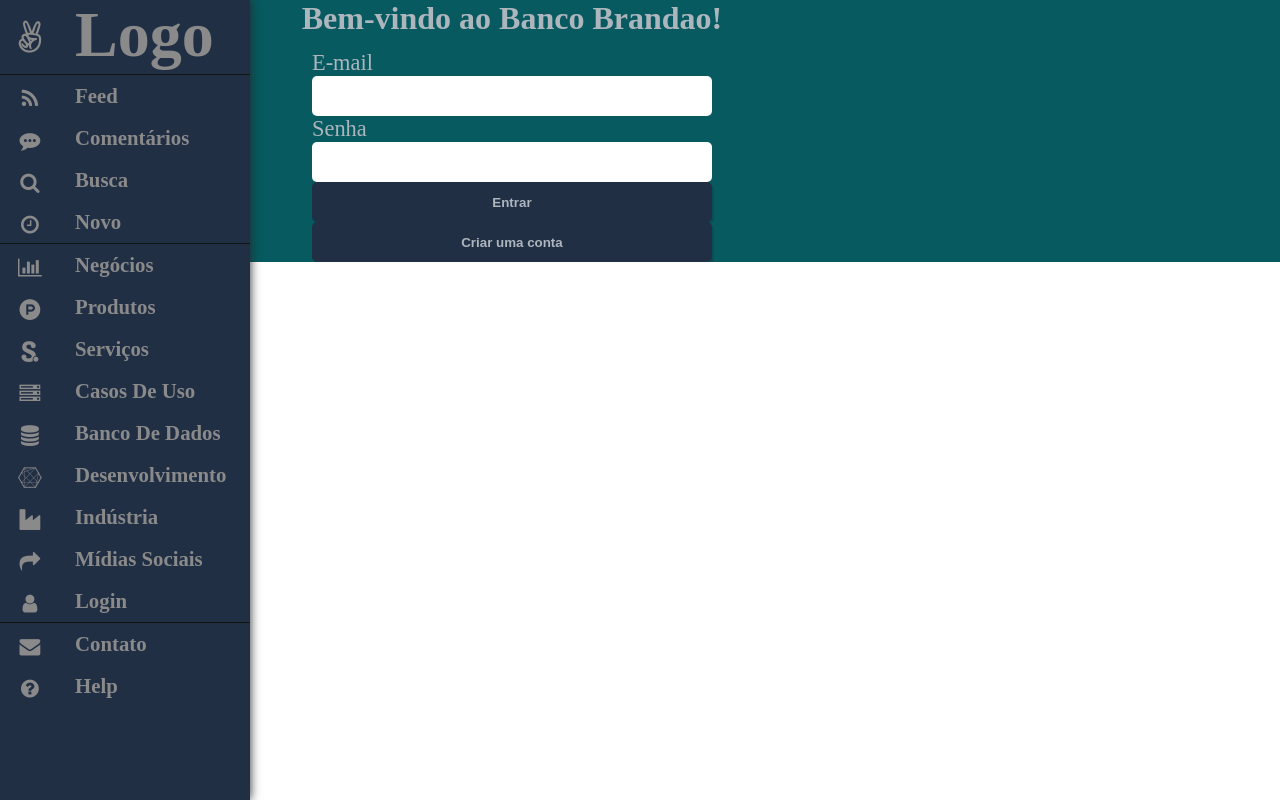
After one commit to MatheusBrandao525/Projeto-BancoBrando, a PHP site: page /menulateral.php in a window 1280 px wide. The commit adds this page. Run offline with PHP 8.4, Linux system fonts and the light colour scheme.

Commit message:
alterações

```diff
--- a/assets/css/min.css
+++ b/assets/css/min.css
@@ -4,6 +4,13 @@
     box-sizing: border-box;
 }
 
+body, html{
+    overflow-x: hidden;
+}
+
+.clear{
+    clear: both;
+}
 
 /*
     Variaveis pré-definidas
@@ -64,6 +71,7 @@
 
     .titulo{
         font-size: 2rem;
+        color:#adb5bd;
     }
 
     .txtcentro{
@@ -86,8 +94,20 @@
         align-items: center;
     }
 
+    .minipad{
+        padding-top: 1rem;
+    }
+
     .padtop{
         padding-top: 2rem;
+    }
+
+        .padtop2{
+            padding-top: 4rem;
+        }
+
+    .padbottom{
+        padding-bottom: 4rem;
     }
 
     .magtop{
@@ -105,6 +125,9 @@
         background-color: aliceblue;
     }
 
+    .bordertop{
+        border-top: 1px solid #131313;
+    }
 
 /*
     Pagina inicial
@@ -159,16 +182,17 @@ nav.menu>ul>a:hover{
     height: 50px;
 }
 
-.formlogin{
+.formlogin,.formcadastro{
     width: 100%;
     height: 100%;
 }
 
-    .formlogin>label{
+    .formlogin,.formcadastro>label{
         font-size: 1.40rem;
+        color: #adb5bd;
     }
 
-    .formlogin>input{
+    .formlogin,.formcadastro>input{
         width: 400px;
         height: 40px;
         border-radius: 5px;
@@ -179,7 +203,7 @@ nav.menu>ul>a:hover{
     }
 
 
-    .formlogin>button.entrar{
+    .formlogin,.formcadastro>button.entrar{
         width: 400px;
         box-shadow: 0.125em 0.175em 0 0 rgba(0, 0, 0, 0.125);
         height: 40px;
@@ -189,7 +213,122 @@ nav.menu>ul>a:hover{
         font-weight: 600;
         background-color: #212F45;
     }
-    .formlogin>button.entrar:hover{
+    .formlogin,.formcadastro>button.entrar:hover{
         background-color:white ;
         color: #212F45;
     }
+
+/*
+    Pagina de cadastro
+*/
+
+    .paginacadastro{
+        background-color:#065A60 ;
+    }
+
+    .menu-cadastro{
+        width: 20%;
+        overflow: hidden;
+    }
+
+    .cadastrar{
+        width: 80%;
+        height: 100%;
+
+    }
+
+    .menu{
+        background-color: #212F45;
+        position: fixed;
+        overflow: hidden;
+        height: 100vh;
+        top: 0;
+        bottom: 0;
+        left: 0;
+        width: 250px;
+        -webkit-transition: all 0.3s linear;
+        transition: all 0.3s linear;
+        -webkit-transform: translateZ(0) scale(1,1);
+        transform: translateZ(0) scale(1,1);
+    }
+    .menu > ul{
+        margin: 5px 0;
+    }
+    .menu li{
+        position: relative;
+        display: block;
+        width: 250px;
+    }
+    .menu li > a{
+        position: relative;
+        width: 255px;
+        color: #8a8a8a;
+        display: table;
+        font-size: 1.3rem;
+        font-weight: 600;
+        text-decoration: none;
+        -webkit-transform: translateZ(0) scale(1,1);
+        transform: translateZ(0) scale(1,1);
+        -webkit-transition: all 0.15s linear;
+        transition: all 0.15s linear;
+    }
+    .menu .span-menu{
+        position: relative;
+        display: table-cell;
+        vertical-align: middle;
+        width: 180px;
+    }
+    .lista{
+        background-color: #212F45;
+        text-transform: capitalize;
+    }
+
+    .lista-logo{
+        height: 70px;
+        border-bottom: 1px solid #131313;
+    }
+
+    .lista-logo>a>span{
+        font-size: 4rem;
+        font-weight: 600;
+        line-height: 60px;
+    }
+
+    .lista-logo>a>i{
+        font-size: 2rem;
+        line-height: 40px;
+    }
+
+    .lista-logo, .li-empresa, .li-contato{
+        background-color: #212F45;
+        text-transform: capitalize;
+        border-bottom: 1px solid #131313;
+    }
+    /*
+    .menu li:hover a, nav.menu li.active > a{
+        color: #fff;
+        background-color: #282828;
+    }*/
+    nav{
+        -webkit-user-select: none;
+        user-select: none;
+        box-shadow: 0 0 10px #282828;
+    }
+    .fa{
+        position: relative;
+        width: 60px;
+        height: 40px;
+        text-align: center;
+        top: 12px;
+    }
+    /*
+    .menu:hover, nav.menu.expanded{
+        width: 250px;
+        overflow: hidden;
+    }*/
+    .home{
+        width: 100%;
+        height: 100%;
+        background-color: #065A60;
+
+    }
--- a/head.html
+++ b/head.html
@@ -3,5 +3,8 @@
     <meta http-equiv="X-UA-Compatible" content="IE=edge">
     <meta name="viewport" content="width=device-width, initial-scale=1.0">
     <link rel="stylesheet" href="assets/bootstrap/css/bootstrap.min.css">
+    <!--link da font awesome-->
+	<link rel="stylesheet" href="https://cdnjs.cloudflare.com/ajax/libs/font-awesome/4.7.0/css/font-awesome.min.css">
+	<!--link do estilo css-->
     <link rel="stylesheet" href="assets/css/min.css">
 </head>
--- /dev/null
+++ b/menulateral.php
@@ -0,0 +1,135 @@
+<!DOCTYPE html>
+<html lang="pt-br">
+<head>
+	<meta charset="UTF-8">
+	<meta http-equiv="X-UA-Compatible" content="IE=edge">
+	<meta name="viewport" content="width=device-width, initial-scale=1.0">
+	<!--link da font awesome-->
+	<link rel="stylesheet" href="https://cdnjs.cloudflare.com/ajax/libs/font-awesome/4.7.0/css/font-awesome.min.css">
+	<!--link do estilo css-->
+	<link rel="stylesheet" href="assets/css/min.css">
+	<title>Cadastro</title>
+</head>
+<body>
+<div class="container">
+		<nav class="menu">
+			<ul>
+				<li class="lista-logo">
+					<a href="#">
+						<i class="fa fa-angellist"></i>
+						<span class="span-menu">Logo</span>
+					</a>
+				</li>
+				<li>
+					<a href="#">
+						<i class="fa fa-feed"></i>
+						<span class="span-menu">Feed</span>
+					</a>
+				</li>
+				<li>
+					<a href="#">
+						<i class="fa fa-commenting"></i>
+						<span class="span-menu">Comentários</span>
+					</a>
+				</li>
+				<li>
+					<a href="#">
+						<i class="fa fa-search"></i>
+						<span class="span-menu">Busca</span>
+					</a>
+				</li>
+				<li class="li-empresa">
+				<a href="#">
+					<i class="fa fa-clock-o"></i>
+					<span class="span-menu">Novo</span>
+				</a>
+				</li>
+				<li class="lista">
+					<a href="#">
+						<i class="fa fa-bar-chart"></i>
+						<span class="span-menu">Negócios</span>
+					</a>
+				</li>
+				<li class="lista">
+					<a href="#">
+						<i class="fa fa-product-hunt"></i>
+						<span class="span-menu">Produtos</span>
+					</a>
+				</li>
+				<li class="lista">
+					<a href="#">
+						<i class="fa fa-scribd"></i>
+						<span class="span-menu">Serviços</span>
+					</a>
+				</li>
+				<li class="lista">
+					<a href="#">
+						<i class="fa fa-server"></i>
+						<span class="span-menu">Casos de Uso</span>
+					</a>
+				</li>
+				<li class="lista">
+					<a href="#">
+						<i class="fa fa-database"></i>
+						<span class="span-menu">Banco de Dados</span>
+					</a>
+				</li>
+				<li class="lista">
+					<a href="#">
+						<i class="fa fa-connectdevelop"></i>
+						<span class="span-menu">Desenvolvimento</span>
+					</a>
+				</li>
+				<li class="lista">
+					<a href="#">
+						<i class="fa fa-industry"></i>
+						<span class="span-menu">Indústria</span>
+					</a>
+				</li>
+				<li class="lista">
+					<a href="#">
+						<i class="fa fa-mail-forward"></i>
+						<span class="span-menu">Mídias Sociais</span>
+					</a>
+				</li>
+				<li class="li-contato">
+					<a href="#">
+						<i class="fa fa-user"></i>
+						<span class="span-menu">Login</span>
+					</a>
+				</li>
+				<li>
+					<a href="#">
+						<i class="fa fa-envelope"></i>
+						<span class="span-menu">Contato</span>
+					</a>
+				</li>
+				<li>
+					<a href="#">
+						<i class="fa fa-question-circle"></i>
+						<span class="span-menu">Help</span>
+					</a>
+				</li>
+			</ul>
+		</nav>
+		<div class="home">
+        <section class="cadastro w80 centrogrid">
+        <div class="inicio w100">
+            <h3 class="titulo">Bem-vindo ao Banco Brandao!</h3>
+        </div>
+            <form action="" method="post" class="formcadastro centrogrid">
+                <label for="">E-mail</label>
+                <input type="email" required>
+                <label for="">Senha</label>
+                <input type="password" required>
+                <button type="submit" class="entrar centro">Entrar</button>
+            </form>
+        <a href="cadastrar.php" class="formcadastro centro entrar"><Button class="entrar">Criar uma conta</Button></a>
+        <div class="links">
+        </div>
+    </section>
+        </div>
+	</div>
+
+</body>
+</html>
```
Also changed, not shown: cadastrar.php (+99 -0 lines), composer.json (added, +18 -0 lines), index.php (+46 -23 lines), phinx.php (added, +41 -0 lines), config.php (deleted), db/migrations/20220417020446_conta.php (added), db/migrations/20220417020455_cliente.php (added), 2 other files.
